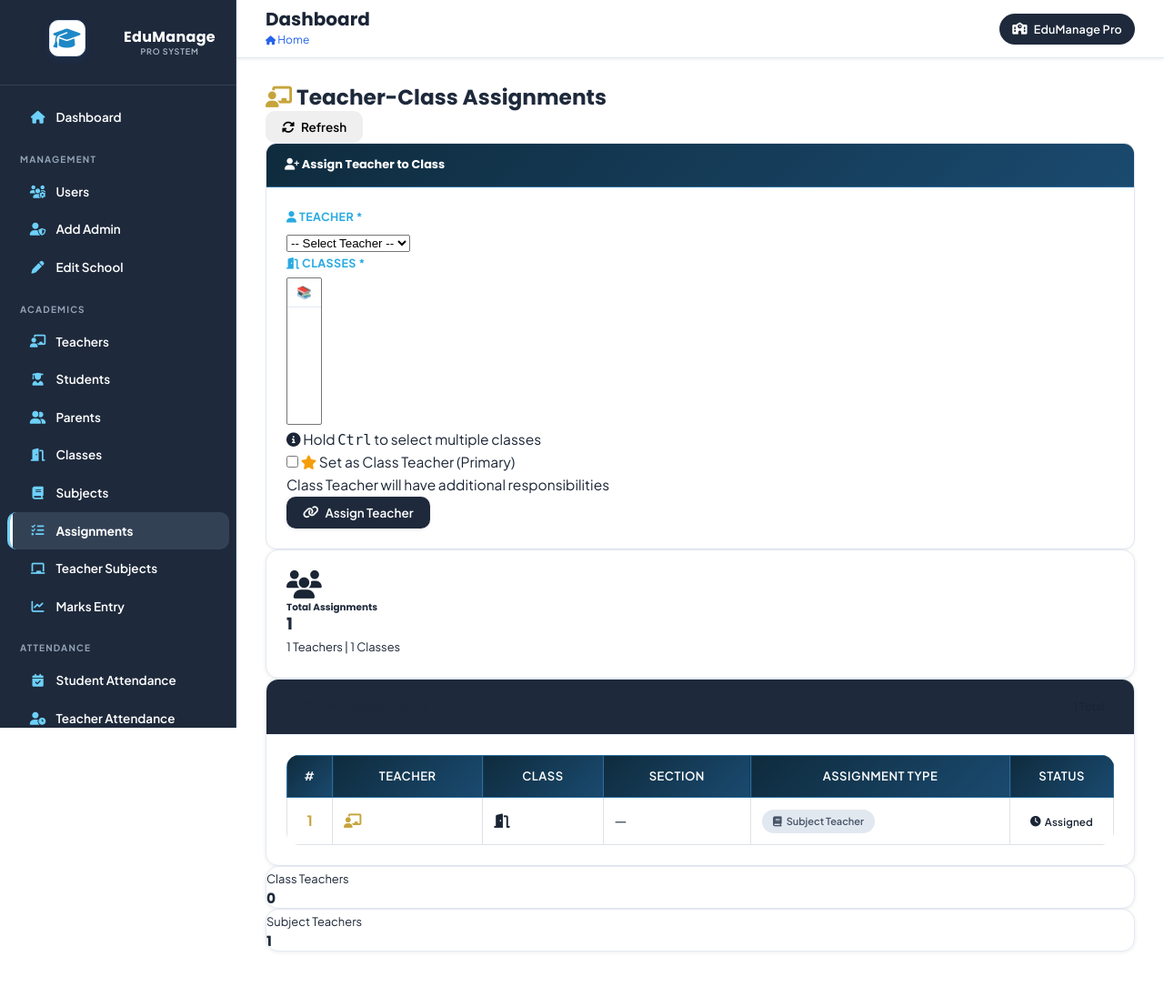
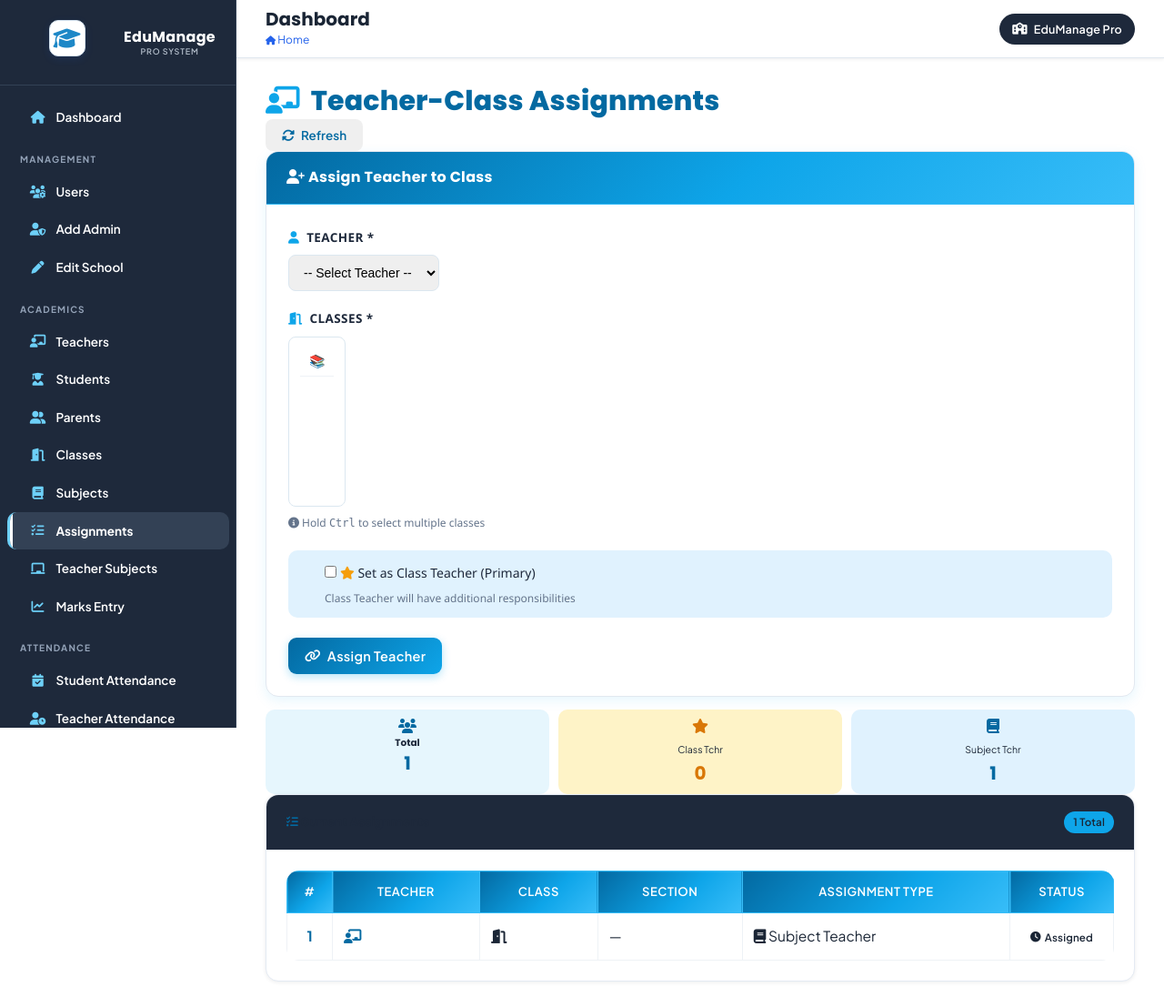
Before and after one commit to abdullahkhan12dec2004-arc/school-management-system, a Flask app: page /assignments in a window 1280 px wide. Shown: the whole page at 91% size. Before the commit the page ends 1046 px from the top, so only its background shows below. Run offline with Flask 3, Linux system fonts and the light colour scheme; the visitor is signed in with stand-in values (Sample User, id 1); a database or web service that is not in the repository returns one stand-in record (values such as "Sample title"); some libraries are stand-ins or nearby versions.

Commit message:
Update assignments.html

```diff
--- a/templates/assignments.html
+++ b/templates/assignments.html
@@ -3,103 +3,263 @@
 
 {% block extra_css %}
 <style>
-    /* Custom table styles with borders */
+    /* ===== Global Palette ===== */
+    :root {
+        --sky-dark: #0369a1;
+        --sky: #0ea5e9;
+        --sky-light: #38bdf8;
+        --sky-lighter: #e0f2fe;
+        --sky-text: #0284c7;
+    }
+
+    body, .main-content, .container-fluid, .dashboard-container {
+        background-color: #ffffff !important;
+    }
+
+    /* ===== Page Heading ===== */
+    .page-heading {
+        font-size: 30px;
+        font-weight: 800;
+        color: var(--sky-dark);
+        letter-spacing: 0.2px;
+    }
+
+    .page-heading i {
+        color: var(--sky);
+        font-size: 30px;
+        margin-right: 6px;
+    }
+
+    /* ===== Assign Teacher Form Card ===== */
+    .form-card {
+        background: white;
+        border-radius: 14px;
+        border: 1px solid #e2e8f0;
+        box-shadow: 0 4px 14px rgba(14, 165, 233, 0.10);
+        overflow: hidden;
+        font-family: 'Segoe UI', 'Poppins', system-ui, -apple-system, sans-serif;
+        transition: box-shadow 0.25s ease;
+    }
+
+    .form-card:hover {
+        box-shadow: 0 8px 22px rgba(14, 165, 233, 0.18);
+    }
+
+    .form-card-header {
+        background: linear-gradient(135deg, var(--sky-dark) 0%, var(--sky) 55%, var(--sky-light) 100%);
+        color: white;
+        padding: 18px 22px;
+        border-bottom: 1px solid var(--sky-light);
+    }
+
+    .form-card-header h5 {
+        margin: 0;
+        color: white;
+        font-weight: 700;
+        font-size: 16px;
+        letter-spacing: 0.3px;
+    }
+
+    .form-card .card-body {
+        padding: 26px 24px 24px 24px;
+    }
+
+    .form-card .form-label {
+        font-size: 13.5px;
+        color: #1e293b;
+        margin-bottom: 8px;
+        font-weight: 600;
+    }
+
+    .form-card .form-label i {
+        color: var(--sky);
+        margin-right: 4px;
+    }
+
+    .form-card .mb-3 {
+        margin-bottom: 20px !important;
+    }
+
+    .form-card .form-select {
+        border: 1.5px solid #dbe7f0;
+        border-radius: 8px;
+        padding: 10px 12px;
+        font-size: 14px;
+        transition: border-color 0.2s ease, box-shadow 0.2s ease;
+    }
+
+    .form-card .form-select:focus {
+        border-color: var(--sky);
+        box-shadow: 0 0 0 3px rgba(14, 165, 233, 0.15);
+    }
+
+    .form-card .form-text {
+        font-size: 12px;
+        color: #64748b;
+        margin-top: 6px;
+    }
+
+    .form-card .form-check {
+        background: var(--sky-lighter);
+        border-radius: 10px;
+        padding: 12px 14px 12px 40px;
+        margin-bottom: 22px !important;
+    }
+
+    .form-card .form-check-input:checked {
+        background-color: var(--sky);
+        border-color: var(--sky);
+    }
+
+    .form-card .form-check-label {
+        font-size: 14px;
+        color: #1e293b;
+    }
+
+    .form-card .form-check .form-text {
+        margin-left: 0;
+    }
+
+    /* Buttons inside assign card -> sky blue */
+    .form-card .btn-primary,
+    .form-card button[type="submit"] {
+        background: linear-gradient(135deg, var(--sky-dark) 0%, var(--sky) 100%);
+        border: none;
+        font-weight: 600;
+        font-size: 14.5px;
+        padding: 11px 18px;
+        border-radius: 9px;
+        letter-spacing: 0.3px;
+        box-shadow: 0 3px 10px rgba(14, 165, 233, 0.30);
+        transition: transform 0.15s ease, box-shadow 0.15s ease;
+    }
+
+    .form-card .btn-primary:hover,
+    .form-card button[type="submit"]:hover {
+        transform: translateY(-1px);
+        box-shadow: 0 6px 16px rgba(14, 165, 233, 0.40);
+        background: linear-gradient(135deg, var(--sky) 0%, var(--sky-light) 100%);
+    }
+
+    /* Refresh button -> sky blue outline */
+    .btn-outline-secondary {
+        color: var(--sky-dark) !important;
+        border-color: var(--sky) !important;
+        font-weight: 600;
+        border-radius: 8px;
+    }
+
+    .btn-outline-secondary:hover {
+        background: var(--sky) !important;
+        border-color: var(--sky) !important;
+        color: white !important;
+    }
+
+    select[multiple] {
+        min-height: 150px;
+    }
+
+    select[multiple] option {
+        padding: 8px 10px;
+        border-bottom: 1px solid #eef2f6;
+    }
+
+    select[multiple] option:checked {
+        background: var(--sky-lighter) linear-gradient(0deg, var(--sky-lighter) 0%, var(--sky-lighter) 100%);
+        color: var(--sky-dark);
+    }
+
+    select[multiple] option:hover {
+        background: var(--sky-lighter);
+    }
+
+    /* ===== Stat Row (Total / Class Teachers / Subject Teachers) ===== */
+    .stat-row {
+        display: flex;
+        gap: 10px;
+        margin-top: 14px;
+    }
+
+    .stat-box {
+        flex: 1;
+        border: none;
+        border-radius: 10px;
+        text-align: center;
+        padding: 10px 6px;
+    }
+
+    .stat-box i {
+        font-size: 16px;
+        display: block;
+        margin-bottom: 4px;
+    }
+
+    .stat-box h6, .stat-box small {
+        font-size: 10.5px;
+    }
+
+    .stat-box h3, .stat-box h4 {
+        font-size: 20px;
+        margin: 2px 0 0 0;
+    }
+
+    .stat-total {
+        background: rgba(14, 165, 233, 0.10);
+    }
+
+    .stat-total i, .stat-total h3 { color: var(--sky-dark); }
+
+    .stat-class-teachers {
+        background: #fef3c7;
+    }
+
+    .stat-class-teachers h4 { color: #d97706; }
+
+    .stat-subject-teachers {
+        background: var(--sky-lighter);
+    }
+
+    .stat-subject-teachers h4 { color: var(--sky-dark); }
+
+    /* ===== Table Styling ===== */
     .table-bordered-custom {
         width: 100%;
         border-collapse: collapse;
+        background: #ffffff;
     }
 
     .table-bordered-custom th,
     .table-bordered-custom td {
-        border: 1px solid #dee2e6 !important;
+        border: 1px solid #eef2f6 !important;
         padding: 12px;
         vertical-align: middle;
+        background: #ffffff;
     }
 
     .table-bordered-custom thead th {
-        background: linear-gradient(135deg, #0f2b3d 0%, #1a4a6f 100%);
+        background: linear-gradient(135deg, var(--sky-dark) 0%, var(--sky) 60%, var(--sky-light) 100%);
         color: white;
-        border: 1px solid #2c6e9e !important;
+        border: 1px solid var(--sky-light) !important;
         font-weight: 600;
         font-size: 13px;
         text-transform: uppercase;
         letter-spacing: 0.5px;
     }
 
-    .table-bordered-custom tbody tr:nth-child(even) {
-        background-color: #f8fafc;
+    .table-bordered-custom tbody tr {
+        background-color: #ffffff;
     }
 
     .table-bordered-custom tbody tr:hover {
-        background-color: #e8f1f8;
+        background-color: var(--sky-lighter);
         cursor: pointer;
     }
 
     .table-bordered-custom td:first-child {
         font-weight: 700;
-        color: #c6a43b;
+        color: var(--sky-dark);
         text-align: center;
         width: 50px;
-    }
-
-    /* Form Card Styling */
-    .form-card {
-        background: white;
-        border-radius: 12px;
-        border: 1px solid #e2e8f0;
-        box-shadow: 0 1px 3px rgba(0,0,0,0.05);
-        overflow: hidden;
-    }
-
-    .form-card-header {
-        background: linear-gradient(135deg, #0f2b3d 0%, #1a4a6f 100%);
-        color: white;
-        padding: 15px 20px;
-        border-bottom: 1px solid #2c6e9e;
-    }
-
-    .form-card-header h5 {
-        margin: 0;
-        color: white;
-    }
-
-    /* Badge Styles */
-    .badge-primary-teacher {
-        background: #fef3c7;
-        color: #d97706;
-        padding: 4px 12px;
-        border-radius: 20px;
-        font-size: 11px;
-        font-weight: 600;
-        display: inline-flex;
-        align-items: center;
-        gap: 5px;
-    }
-
-    .badge-subject-teacher {
-        background: #e2e8f0;
-        color: #475569;
-        padding: 4px 12px;
-        border-radius: 20px;
-        font-size: 11px;
-        font-weight: 600;
-        display: inline-flex;
-        align-items: center;
-        gap: 5px;
-    }
-
-    /* Select multiple styling */
-    select[multiple] {
-        min-height: 150px;
-    }
-
-    select[multiple] option {
-        padding: 8px 10px;
-        border-bottom: 1px solid #e2e8f0;
-    }
-
-    select[multiple] option:hover {
-        background: #e8f1f8;
     }
 
     /* Responsive */
@@ -109,13 +269,9 @@
             padding: 8px;
             font-size: 12px;
         }
-    }
-    .dashboard-container {
-        background-color: #ffffff !important;
-    }
-
-    body, .main-content, .container-fluid {
-        background-color: #ffffff !important;
+        .stat-row {
+            flex-wrap: wrap;
+        }
     }
 </style>
 {% endblock %}
@@ -123,8 +279,8 @@
 {% block content %}
 
 <div class="d-flex justify-content-between align-items-center mb-4">
-    <h2 class="fw-bold mb-0">
-        <i class="fas fa-chalkboard-teacher" style="color: #c6a43b;"></i> Teacher-Class Assignments
+    <h2 class="page-heading mb-0">
+        <i class="fas fa-chalkboard-teacher"></i> Teacher-Class Assignments
     </h2>
     <div>
         <button class="btn btn-outline-secondary" onclick="window.location.reload()">
@@ -142,10 +298,10 @@
                     <i class="fas fa-user-plus"></i> Assign Teacher to Class
                 </h5>
             </div>
-            <div class="card-body p-4">
+            <div class="card-body">
                 <form method="POST">
                     <div class="mb-3">
-                        <label class="form-label fw-semibold">
+                        <label class="form-label">
                             <i class="fas fa-user"></i> Teacher <span class="text-danger">*</span>
                         </label>
                         <select name="teacher_id" class="form-select" required>
@@ -157,7 +313,7 @@
                     </div>
 
                     <div class="mb-3">
-                        <label class="form-label fw-semibold">
+                        <label class="form-label">
                             <i class="fas fa-door-open"></i> Classes <span class="text-danger">*</span>
                         </label>
                         <select name="class_ids" class="form-select" multiple size="5" required>
@@ -172,7 +328,7 @@
                         </div>
                     </div>
 
-                    <div class="mb-4 form-check">
+                    <div class="form-check">
                         <input type="checkbox" name="is_primary" value="1" class="form-check-input" id="isPrimary">
                         <label class="form-check-label fw-semibold" for="isPrimary">
                             <i class="fas fa-star" style="color: #f59e0b;"></i> Set as Class Teacher (Primary)
@@ -187,25 +343,34 @@
             </div>
         </div>
 
-        <!-- Quick Stats -->
-        <div class="card mt-3 bg-primary bg-opacity-10 border-0">
-            <div class="card-body text-center">
-                <i class="fas fa-users fa-2x text-primary mb-2 d-block"></i>
-                <h6 class="mb-0">Total Assignments</h6>
-                <h3 class="text-primary">{{ assignments|length }}</h3>
-                <small class="text-muted">{{ teachers|length }} Teachers | {{ classes|length }} Classes</small>
+        <!-- Quick Stats: single row, reduced width -->
+        <div class="stat-row">
+            <div class="stat-box stat-total">
+                <i class="fas fa-users"></i>
+                <h6 class="mb-0">Total</h6>
+                <h3 class="mb-0">{{ assignments|length }}</h3>
+            </div>
+            <div class="stat-box stat-class-teachers">
+                <i class="fas fa-star" style="color:#d97706;"></i>
+                <small class="text-muted d-block">Class Tchr</small>
+                <h4 class="mb-0">{{ assignments|selectattr('is_primary')|list|length }}</h4>
+            </div>
+            <div class="stat-box stat-subject-teachers">
+                <i class="fas fa-book" style="color: var(--sky-dark);"></i>
+                <small class="text-muted d-block">Subject Tchr</small>
+                <h4 class="mb-0">{{ assignments|rejectattr('is_primary')|list|length }}</h4>
             </div>
         </div>
     </div>
 
-    <!-- Assignments List with Borders -->
+    <!-- Assignments List -->
     <div class="col-md-8">
         <div class="card shadow-sm">
             <div class="card-header bg-white border-bottom d-flex justify-content-between align-items-center">
                 <h5 class="mb-0 fw-semibold">
-                    <i class="fas fa-list-check"></i> Current Assignments
+                    <i class="fas fa-list-check" style="color: var(--sky-dark);"></i> Current Assignments
                 </h5>
-                <span class="badge bg-primary rounded-pill">{{ assignments|length }} Total</span>
+                <span class="badge rounded-pill" style="background: var(--sky);">{{ assignments|length }} Total</span>
             </div>
             <div class="card-body p-0">
                 <div class="table-responsive">
@@ -225,7 +390,7 @@
                             <tr>
                                 <td>{{ loop.index }}</td>
                                 <td class="fw-semibold">
-                                    <i class="fas fa-chalkboard-user" style="color: #c6a43b;"></i>
+                                    <i class="fas fa-chalkboard-user" style="color: var(--sky-dark);"></i>
                                     {{ a.teacher_name }}
                                 </td>
                                 <td>
@@ -273,28 +438,6 @@
                 </div>
             </div>
         </div>
-
-        <!-- Assignment Summary Cards -->
-        {% if assignments %}
-        <div class="row mt-3 g-2">
-            <div class="col-6">
-                <div class="card border-0 bg-warning bg-opacity-10 text-center p-2">
-                    <small class="text-muted">Class Teachers</small>
-                    <h4 class="mb-0 text-warning">
-                        {{ assignments|selectattr('is_primary')|list|length }}
-                    </h4>
-                </div>
-            </div>
-            <div class="col-6">
-                <div class="card border-0 bg-info bg-opacity-10 text-center p-2">
-                    <small class="text-muted">Subject Teachers</small>
-                    <h4 class="mb-0 text-info">
-                        {{ assignments|rejectattr('is_primary')|list|length }}
-                    </h4>
-                </div>
-            </div>
-        </div>
-        {% endif %}
     </div>
 </div>
 {% endblock %}
@@ -305,7 +448,6 @@
     document.querySelectorAll('.table-bordered-custom tbody tr').forEach(row => {
         row.addEventListener('click', function(e) {
             if (!e.target.closest('.btn')) {
-                // Optional: Show assignment details
                 const teacherName = this.cells[1]?.innerText;
                 if (teacherName) {
                     console.log('Selected assignment for:', teacherName);
```
